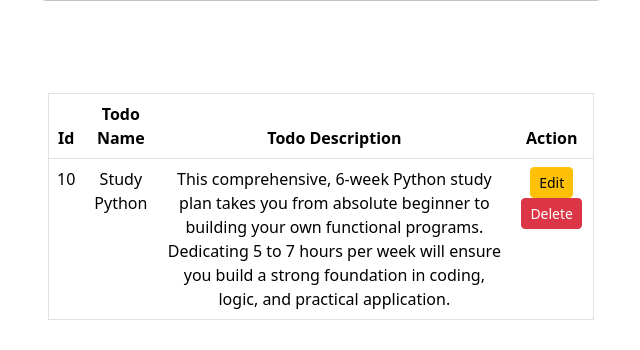
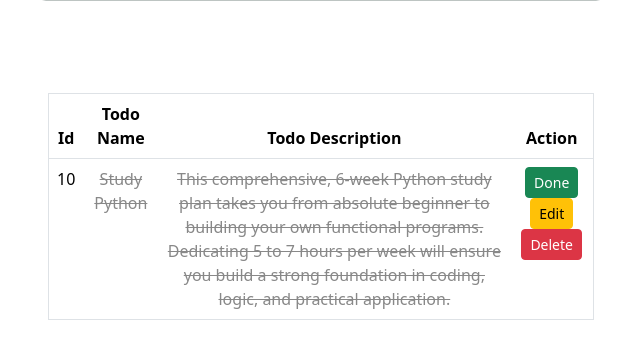
Before and after one commit to ThomasVattapparayail/todoApp, a Django app: page / in a window 1280 px wide. Shown: the part 583-933 px from the top of the page, without its empty margins (319-959 px from the left). Run offline with Django 5.2, Linux system fonts and the light colour scheme; data comes from the database, SQL or seed files in the repository; both versions use the stored data as it was after the commit.

Commit message:
second commit

```diff
--- a/todoApp/static/css/style.css
+++ b/todoApp/static/css/style.css
@@ -76,3 +76,8 @@
 .space {
     margin-bottom: 30px !important;
 }
+
+.todo-done {
+    text-decoration: line-through;
+    color: #888;
+}
--- a/todoApp/templates/edit.html
+++ b/todoApp/templates/edit.html
@@ -27,9 +27,9 @@
             {{ form }}
 
             <div class="col-md-12">
-            <button type="submit" class="btn btn-success col-md-3"> Update</button>
+                <button type="submit" class="btn btn-success col-md-3"> Update</button>
 
-            <button><a href="{% url 'index' %}" class="btn  col-md-6"> </a>Cancel</button>
+                <button><a href="{% url 'index' %}" class="btn  col-md-6"> </a>Cancel</button>
             </div>
 
         </form>
--- a/todoApp/templates/index.html
+++ b/todoApp/templates/index.html
@@ -37,9 +37,17 @@
                     {% for d in form_data %}
                     <tr>
                         <td>{{d.id}}</td>
-                        <td>{{d.todo}}</td>
-                        <td>{{d.todo_dis}}</td>
+                        <td><span class="{% if d.done == 1 %}todo-done{% endif %}">{{ d.todo }}</span></td>
+                        <td><span class="{% if d.done == 1 %}todo-done{% endif %}">{{d.todo_dis}}</span></td>
                         <td>
+
+                            <form action="{% url 'done' d.id %}" method="POST">
+                                {% csrf_token %}
+                                <button type="submit" class="btn btn-success btn-sm">
+                                    Done
+                                </button>
+                            </form>
+
                             <a href="{% url 'edit' d.id %}" class="btn btn-warning btn-sm">
                                 Edit
                             </a>
--- a/todoApp/todo/admin.py
+++ b/todoApp/todo/admin.py
@@ -3,4 +3,6 @@ from .models import todo
 
 # Register your models here.
 
-admin.site.register(todo)
+@admin.register(todo)
+class TodoAdmin(admin.ModelAdmin):
+    list_display = ('id', 'todo', 'todo_dis', 'done')
--- a/todoApp/todo/forms.py
+++ b/todoApp/todo/forms.py
@@ -4,7 +4,7 @@ from .models import todo
 class TodoForms(forms.ModelForm):
     class Meta:
         model= todo
-        fields='__all__'
+        fields= ['todo', 'todo_dis']
 
         labels={
             'todo':'Todo Name',
--- a/todoApp/todo/models.py
+++ b/todoApp/todo/models.py
@@ -6,3 +6,7 @@ class todo(models.Model):
     todo=models.CharField(max_length=255)
     todo_dis=models.TextField()
     todo_date=models.DateField(auto_now=True)
+    done=models.IntegerField(default=0)
+
+    def __str__(self):
+        return self.todo
--- a/todoApp/todo/urls.py
+++ b/todoApp/todo/urls.py
@@ -22,4 +22,5 @@ urlpatterns = [
     path('',views.index,name='index' ),
     path("edit/<int:id>/", views.edit, name="edit"),
     path("delete/<int:id>/", views.delete, name="delete"),
+    path("done/<int:id>/", views.done, name="done"),
 ]
--- a/todoApp/todo/views.py
+++ b/todoApp/todo/views.py
@@ -44,3 +44,13 @@ def delete(request, id):
         return redirect("index")
 
     return redirect("index")
+
+def done(request, id):
+    todo_data = get_object_or_404(todo, id=id)
+
+    if request.method == "POST":
+        todo_data.done = 1
+        todo_data.save()
+        return redirect("index")
+
+    return redirect("index")
```
Also changed, not shown: todoApp/db.sqlite3, todoApp/todo/migrations/0003_todo_done.py (added).
